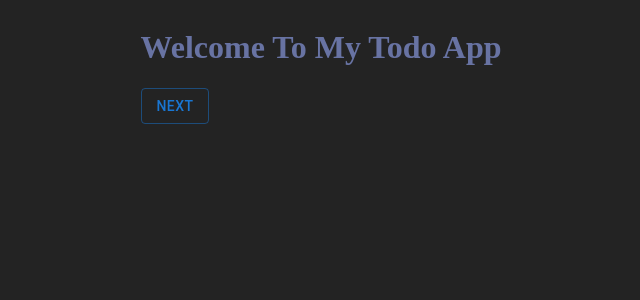
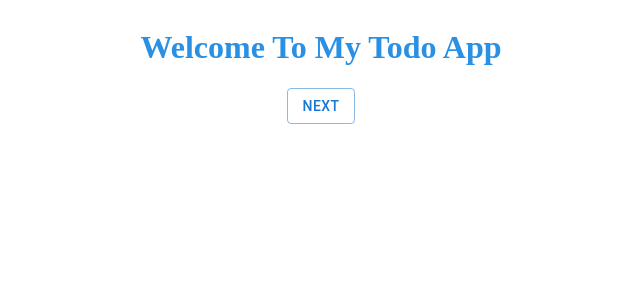
Before and after one commit to NawImNate/mern-crud-simple, a React (Create React App) app in the folder client/: page / in a window 1280 px wide. Shown: the top 300 px of the page, without its empty margins (319-959 px from the left). Built offline with nearby package versions, Linux system fonts and the light colour scheme.

Commit message:
tweaked some css

```diff
--- a/client/src/app.css
+++ b/client/src/app.css
@@ -1,6 +1,7 @@
 body {
-  background-color: rgb(35, 35, 35);
-  color: rgb(104, 115, 163);
+  background-color: rgb(255, 255, 255);
+  color: rgb(41, 144, 228);
   display: flex;
   justify-content: center;
+  text-align: center;
 }
```
